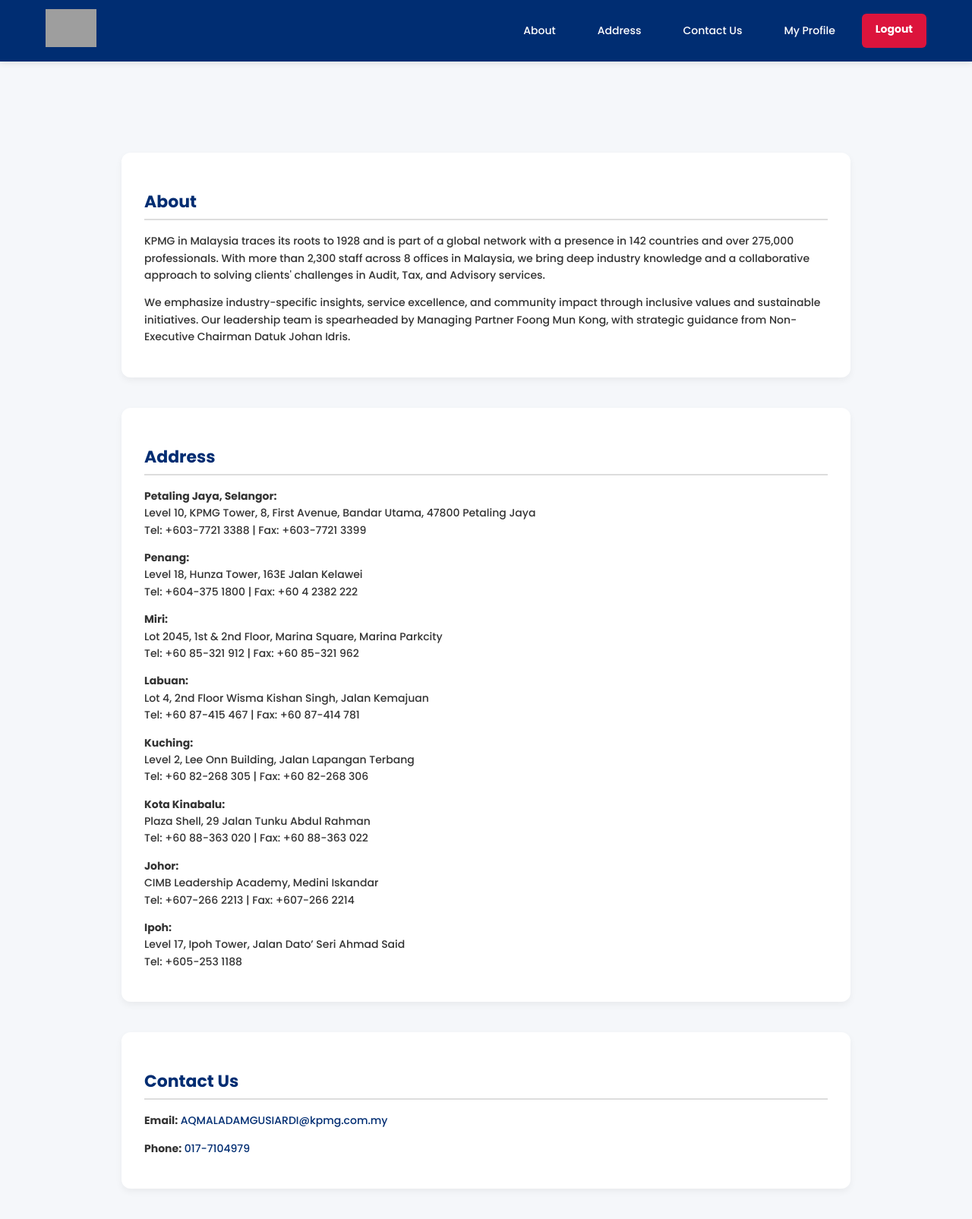
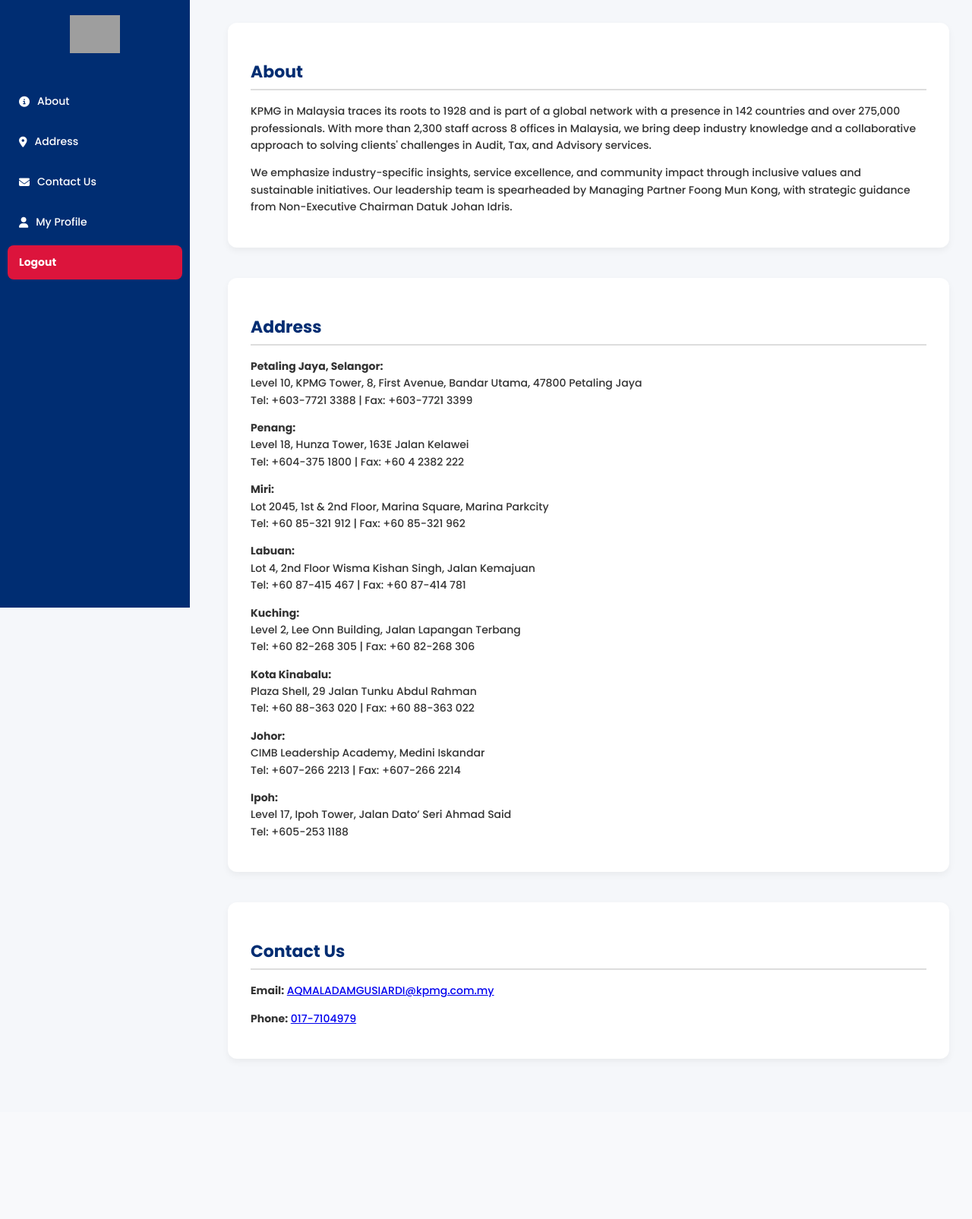
Before and after one commit to AqmalAdam/authentication, a Django app: page /dashboard/ in a window 1280 px wide. Shown: the whole page at 76% size. After the commit the page ends 1395 px from the top, so only its background shows below. Run offline with Django 4.2, Linux system fonts and the light colour scheme; a user stored in the database is signed in; some libraries are stand-ins or nearby versions; grey boxes are pictures that could not be loaded.

Commit message:
new update

```diff
--- a/core/authentication/templates/dashboard.html
+++ b/core/authentication/templates/dashboard.html
@@ -4,7 +4,8 @@
   <meta charset="UTF-8" />
   <meta name="viewport" content="width=device-width, initial-scale=1" />
   <title>Dashboard - KPMG</title>
-  <link href="https://fonts.googleapis.com/css2?family=Poppins:wght@300;500;700&display=swap" rel="stylesheet">
+  <link href="https://fonts.googleapis.com/css2?family=Poppins:wght@300;500;700&display=swap" rel="stylesheet" />
+  <script src="https://kit.fontawesome.com/a076d05399.js" crossorigin="anonymous"></script>
   <style>
     * {
       box-sizing: border-box;
@@ -15,82 +16,93 @@
       font-family: 'Poppins', sans-serif;
       background-color: #f5f7fa;
       color: #333;
+      min-height: 100vh;
     }
 
-    nav {
+    .layout {
+      display: flex;
+      flex-direction: row;
+      min-height: 100vh;
+      position: relative;
+    }
+
+    .sidebar {
+      width: 250px;
       background-color: #002d72;
       color: white;
-      padding: 12px 0;
-      position: sticky;
+      position: fixed;
       top: 0;
-      z-index: 1000;
-      box-shadow: 0 2px 8px rgba(0, 0, 0, 0.1);
+      left: 0;
+      height: 100vh;
+      padding: 20px 10px;
+      display: flex;
+      flex-direction: column;
+      z-index: 1100;
+      transition: transform 0.3s ease-in-out;
     }
 
-    nav .container {
-      max-width: 1200px;
-      margin: 0 auto;
-      display: flex;
-      align-items: center;
-      justify-content: space-between;
-      padding: 0 20px;
-      flex-wrap: wrap;
+    .sidebar .brand {
+      text-align: center;
+      margin-bottom: 30px;
     }
 
-    .navbar-brand img {
+    .sidebar .brand img {
       height: 50px;
     }
 
-    .navbar-toggle {
-      display: none;
-      font-size: 26px;
-      background: none;
-      border: none;
-      color: white;
-      cursor: pointer;
-    }
-
-    .navbar-nav {
-      display: flex;
-      gap: 15px;
-    }
-
-    .nav-link {
-      padding: 10px 18px;
-      border: 2px solid transparent;
-      border-radius: 8px;
+    .sidebar a {
       color: white;
       text-decoration: none;
-      transition: all 0.3s ease;
+      padding: 12px 15px;
+      border-radius: 8px;
+      margin: 4px 0;
+      display: flex;
+      align-items: center;
+      transition: background 0.3s;
       font-size: 14px;
     }
 
-    .nav-link:hover {
+    .sidebar a i {
+      margin-right: 10px;
+    }
+
+    .sidebar a:hover {
       background-color: rgba(255, 255, 255, 0.1);
-      border-color: #ffd700;
     }
 
     .logout-button {
-      padding: 10px 18px;
       background-color: crimson;
-      border: none;
+      color: white;
+      text-align: center;
       border-radius: 6px;
-      color: white;
+      margin-top: auto;
+      padding: 10px;
+      text-decoration: none;
       font-weight: 600;
-      text-decoration: none;
-      transition: background 0.3s;
-      font-size: 14px;
     }
 
     .logout-button:hover {
       background-color: darkred;
     }
 
+    .toggle-button {
+      display: none;
+      position: fixed;
+      top: 15px;
+      left: 15px;
+      font-size: 28px;
+      background: none;
+      color: #002d72;
+      border: none;
+      cursor: pointer;
+      z-index: 1200;
+    }
+
     .container-main {
-      max-width: 1000px;
-      margin: 120px auto 40px;
-      padding: 0 20px;
-      font-size: 14px;
+      margin-left: 270px;
+      padding: 30px;
+      flex: 1;
+      transition: margin-left 0.3s ease;
     }
 
     h2 {
@@ -113,19 +125,7 @@
     p {
       line-height: 1.6;
       margin-bottom: 12px;
-      word-wrap: break-word;
-      overflow-wrap: break-word;
       font-size: 14px;
-    }
-
-    .section a {
-      color: #002d72;
-      text-decoration: none;
-      font-weight: 500;
-    }
-
-    .section a:hover {
-      text-decoration: underline;
     }
 
     @keyframes fadeInUp {
@@ -139,50 +139,61 @@
       }
     }
 
+    /* MOBILE STYLES */
     @media (max-width: 768px) {
-      .navbar-toggle {
+      .layout {
+        flex-direction: column;
+      }
+
+      .toggle-button {
         display: block;
       }
 
-      .navbar-nav {
-        flex-direction: column;
-        width: 100%;
-        display: none;
-        gap: 10px;
-        margin-top: 10px;
-        align-items: center;
-        text-align: center;
+      .sidebar {
+        transform: translateX(-100%);
+        width: 220px;
+        box-shadow: 2px 0 8px rgba(0, 0, 0, 0.2);
       }
 
-      .navbar-nav.active {
-        display: flex;
+      .sidebar.active {
+        transform: translateX(0);
       }
 
       .container-main {
-        margin-top: 100px;
+        margin-left: 0 !important;
+        padding: 20px;
+      }
+
+      /* overlay background when sidebar open */
+      .layout.sidebar-open::before {
+        content: '';
+        position: fixed;
+        top: 0;
+        left: 0;
+        width: 100vw;
+        height: 100vh;
+        background: rgba(0, 0, 0, 0.3);
+        z-index: 1050;
       }
     }
   </style>
 </head>
 <body>
+  <button class="toggle-button" id="toggle-btn" aria-label="Toggle sidebar"><i class="fas fa-bars"></i></button>
 
-  <nav>
-    <div class="container">
-      <a class="navbar-brand" href="#top">
+  <div class="layout" id="layout">
+    <nav class="sidebar" id="sidebar" aria-label="Sidebar navigation">
+      <div class="brand">
         <img src="https://assets.kpmg.com/is/image/kpmg/kpmg-logo-1" alt="KPMG Logo" />
-      </a>
-      <button class="navbar-toggle" id="navbar-toggle">&#9776;</button>
-      <div class="navbar-nav" id="navbar-menu">
-        <a class="nav-link" href="#About">About</a>
-        <a class="nav-link" href="#Address">Address</a>
-        <a class="nav-link" href="#Contactus">Contact Us</a>
-        <a class="nav-link" href="{% url 'profile' %}">My Profile</a>
+      </div>
+      <a href="#About"><i class="fas fa-info-circle"></i> About</a>
+      <a href="#Address"><i class="fas fa-map-marker-alt"></i> Address</a>
+      <a href="#Contactus"><i class="fas fa-envelope"></i> Contact Us</a>
+      <a href="{% url 'profile' %}"><i class="fas fa-user"></i> My Profile</a>
       <a href="{% url 'logout' %}" class="logout-button">Logout</a>
-      </div>
-    </div>
     </nav>
 
-  <div class="container-main">
+    <main class="container-main" id="main-content" tabindex="-1">
       {% if messages %}
       <div id="message-alert" style="margin-bottom: 20px;">
         {% for message in messages %}
@@ -193,13 +204,13 @@
       </div>
       {% endif %}
 
-    <div class="section" id="About">
+      <section class="section" id="About">
         <h2>About</h2>
         <p>KPMG in Malaysia traces its roots to 1928 and is part of a global network with a presence in 142 countries and over 275,000 professionals. With more than 2,300 staff across 8 offices in Malaysia, we bring deep industry knowledge and a collaborative approach to solving clients' challenges in Audit, Tax, and Advisory services.</p>
         <p>We emphasize industry-specific insights, service excellence, and community impact through inclusive values and sustainable initiatives. Our leadership team is spearheaded by Managing Partner Foong Mun Kong, with strategic guidance from Non-Executive Chairman Datuk Johan Idris.</p>
-    </div>
+      </section>
 
-    <div class="section" id="Address">
+      <section class="section" id="Address">
         <h2>Address</h2>
         <p><strong>Petaling Jaya, Selangor:</strong><br> Level 10, KPMG Tower, 8, First Avenue, Bandar Utama, 47800 Petaling Jaya<br>Tel: +603-7721 3388 | Fax: +603-7721 3399</p>
         <p><strong>Penang:</strong><br> Level 18, Hunza Tower, 163E Jalan Kelawei<br>Tel: +604-375 1800 | Fax: +60 4 2382 222</p>
@@ -209,47 +220,40 @@
         <p><strong>Kota Kinabalu:</strong><br> Plaza Shell, 29 Jalan Tunku Abdul Rahman<br>Tel: +60 88-363 020 | Fax: +60 88-363 022</p>
         <p><strong>Johor:</strong><br> CIMB Leadership Academy, Medini Iskandar<br>Tel: +607-266 2213 | Fax: +607-266 2214</p>
         <p><strong>Ipoh:</strong><br> Level 17, Ipoh Tower, Jalan Dato’ Seri Ahmad Said<br>Tel: +605-253 1188</p>
-    </div>
+      </section>
 
-    <div class="section" id="Contactus">
+      <section class="section" id="Contactus">
         <h2>Contact Us</h2>
-      <p><strong>Email:</strong>
-        <a href="mailto:AQMALADAMGUSIARDI@kpmg.com.my">
-          AQMALADAMGUSIARDI@kpmg.com.my
-        </a>
-      </p>
-      <p><strong>Phone:</strong>
-        <a href="tel:0177104979">017-7104979</a>
-      </p>
-    </div>
+        <p><strong>Email:</strong> <a href="mailto:AQMALADAMGUSIARDI@kpmg.com.my">AQMALADAMGUSIARDI@kpmg.com.my</a></p>
+        <p><strong>Phone:</strong> <a href="tel:0177104979">017-7104979</a></p>
+      </section>
+    </main>
   </div>
 
   <script>
-    document.addEventListener('DOMContentLoaded', function () {
-      const alertBox = document.getElementById('message-alert');
-      if (alertBox) {
-        setTimeout(() => {
-          alertBox.style.transition = 'opacity 0.5s ease';
-          alertBox.style.opacity = '0';
-          setTimeout(() => alertBox.remove(), 500);
-        }, 10000);
-      }
+    const toggleBtn = document.getElementById('toggle-btn');
+    const sidebar = document.getElementById('sidebar');
+    const layout = document.getElementById('layout');
 
-      const toggle = document.getElementById('navbar-toggle');
-      const menu = document.getElementById('navbar-menu');
-
-      toggle.addEventListener('click', () => {
-        menu.classList.toggle('active');
+    toggleBtn.addEventListener('click', (e) => {
+      e.stopPropagation();
+      sidebar.classList.toggle('active');
+      layout.classList.toggle('sidebar-open');
     });
 
-      const navLinks = menu.querySelectorAll('a');
-      navLinks.forEach(link => {
-        link.addEventListener('click', () => {
-          menu.classList.remove('active');
+    // Close sidebar when clicking outside sidebar or toggle button
+    document.addEventListener('click', (e) => {
+      if (
+        !sidebar.contains(e.target) &&
+        !toggleBtn.contains(e.target) &&
+        sidebar.classList.contains('active')
+      ) {
+        sidebar.classList.remove('active');
+        layout.classList.remove('sidebar-open');
+      }
     });
-      });
-    });
+
+    // Accessibility: trap focus inside sidebar when open (optional enhancement)
   </script>
-
 </body>
 </html>
```
Lines whose indentation alone changed are shown as unchanged.
